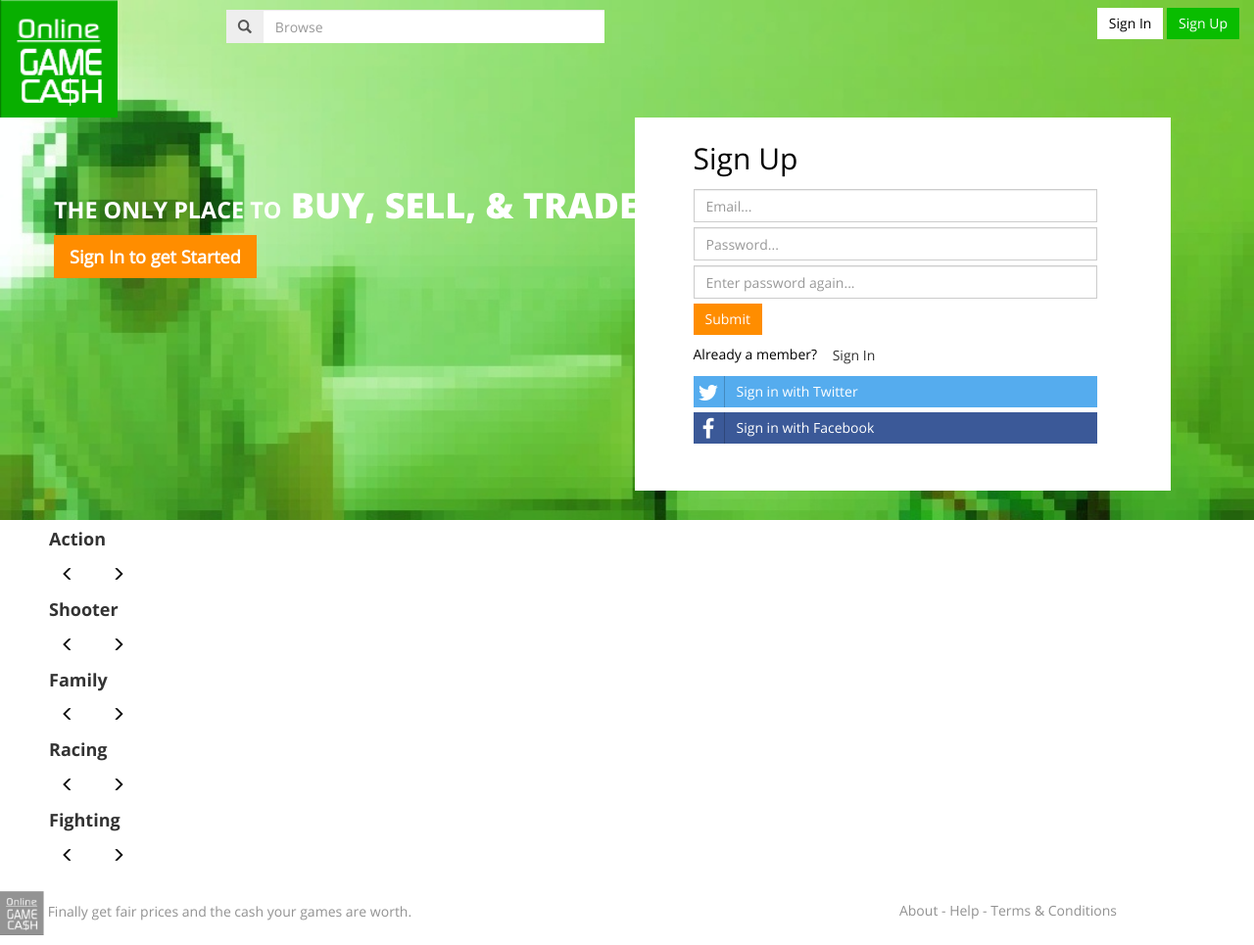
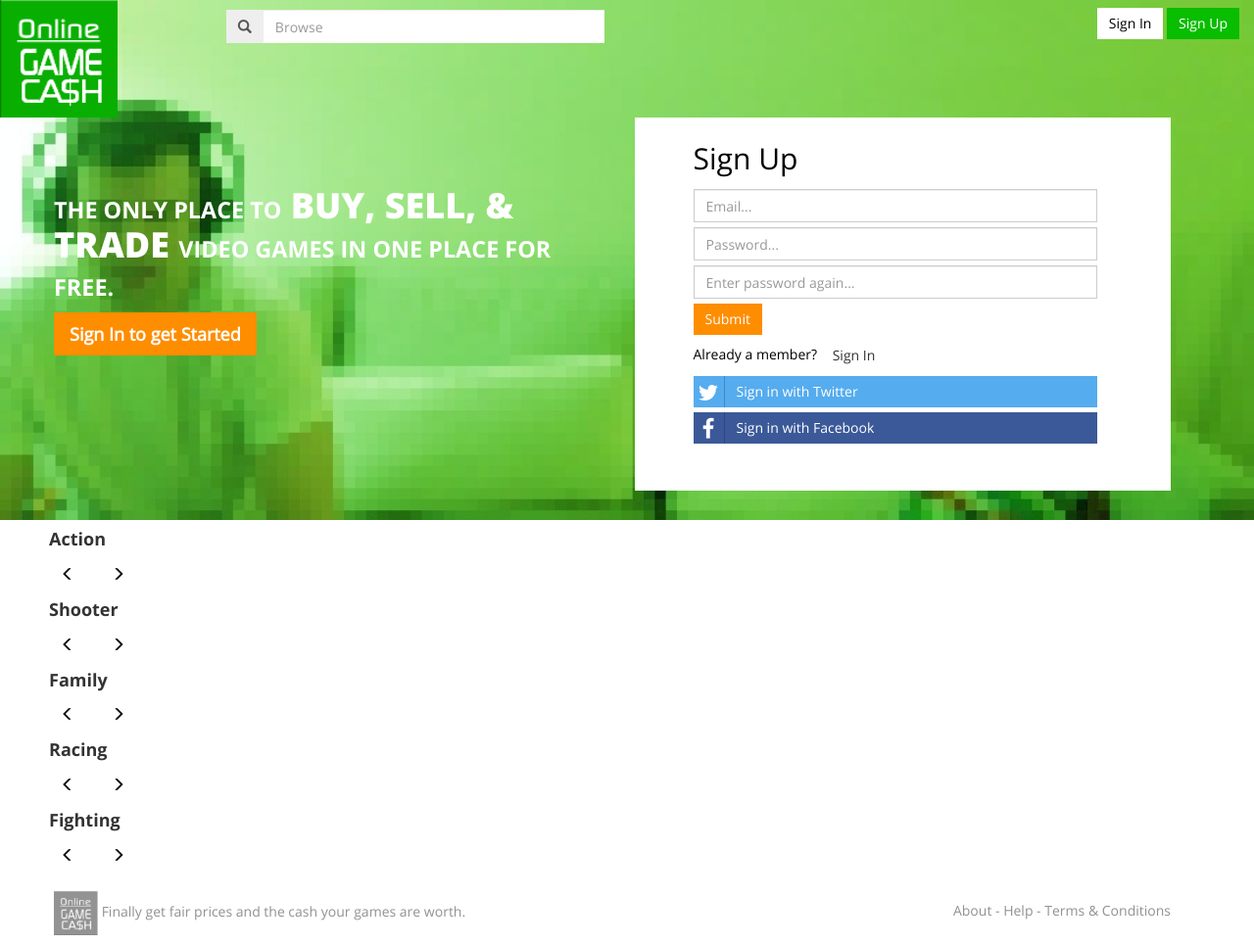
Before and after one commit to agoley/ogc, a website: page static/views/index.html in a window 1280 px wide. Shown: the whole page at 98% size. Drawn offline with Linux system fonts and the light colour scheme; files that its build step writes are made by us from their sources; no server answers; files whose address does not match are found by name.

Commit message:
row restructure

```diff
--- a/static/views/main.html
+++ b/static/views/main.html
@@ -1,4 +1,4 @@
-<div class="login-body minwidth">
+<div class="login-body">
 	<div class="row" ng-controller="GameController">
 		<div class="col col-md-2">
 			<a href="/">
@@ -140,7 +140,7 @@
 
 <games ng-controller="GameController"></games>
 
-<footer class="footer minwidth">
+<footer class="footer">
 	<div class="container high-div">
 		<div class="row lower-div">
 			<div class="col-lg-6">
```
